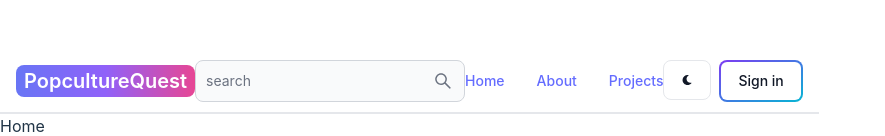
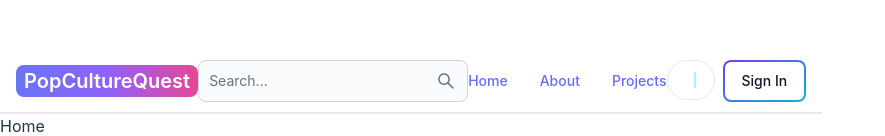
Before and after one commit to LaurentSauzetOff/blog, a React app in the folder client/: page / in a window 1280 px wide. Shown: the part 177-313 px from the top of the page, without its empty margins (0-885 px from the left). Built offline with nearby package versions, Linux system fonts and the light colour scheme; no server answers; the HTML template or start-up script is replaced by a standard one.

Commit message:
Updating header

```diff
--- a/client/src/components/Header.jsx
+++ b/client/src/components/Header.jsx
@@ -1,11 +1,53 @@
-import { Button, Navbar, TextInput } from "flowbite-react";
-import { Link, useLocation } from "react-router-dom";
+import { Avatar, Button, Dropdown, Navbar, TextInput } from "flowbite-react";
+import { Link, useLocation, useNavigate } from "react-router-dom";
 import { AiOutlineSearch } from "react-icons/ai";
-import { FaMoon } from "react-icons/fa";
+//import { FaMoon, FaSun } from "react-icons/fa";
+import { useSelector, useDispatch } from "react-redux";
+//import { toggleTheme } from "../redux/theme/themeSlice";
+import { signoutSuccess } from "../redux/user/userSlice";
+import { useEffect, useState } from "react";
 
 export default function Header() {
   const path = useLocation().pathname;
-  // const location = useLocation();
+  const location = useLocation();
+  const navigate = useNavigate();
+  const dispatch = useDispatch();
+  const { currentUser } = useSelector((state) => state.user);
+  //const { theme } = useSelector((state) => state.theme);
+  const [searchTerm, setSearchTerm] = useState("");
+
+  useEffect(() => {
+    const urlParams = new URLSearchParams(location.search);
+    const searchTermFromUrl = urlParams.get("searchTerm");
+    if (searchTermFromUrl) {
+      setSearchTerm(searchTermFromUrl);
+    }
+  }, [location.search]);
+
+  const handleSignout = async () => {
+    try {
+      const res = await fetch("/api/user/signout", {
+        method: "POST",
+      });
+      const data = await res.json();
+      if (!res.ok) {
+        console.log(data.message);
+      } else {
+        dispatch(signoutSuccess());
+      }
+    } catch (error) {
+      console.log(error.message);
+    }
+  };
+
+  const handleSubmit = (e) => {
+    e.preventDefault();
+    const urlParams = new URLSearchParams(location.search);
+    urlParams.set("searchTerm", searchTerm);
+    const searchQuery = urlParams.toString();
+    navigate(`/search?${searchQuery}`);
+  };
+
   return (
     <Navbar className="border-b-2">
       <Link
@@ -13,27 +55,59 @@ export default function Header() {
         className="self-center whitespace-nowrap text-sm sm:text-xl font-semibold dark:text-white"
       >
         <span className="px-2 py-1 bg-gradient-to-r from-indigo-500 via-purple-500 to-pink-500 rounded-lg text-white">
-          PopcultureQuest
+          PopCultureQuest
         </span>
+
       </Link>
-      <form>
+      <form onSubmit={handleSubmit}>
         <TextInput
           type="text"
-          placeholder="search"
+          placeholder="Search..."
           rightIcon={AiOutlineSearch}
           className="hidden lg:inline"
+          value={searchTerm}
+          onChange={(e) => setSearchTerm(e.target.value)}
         />
       </form>
       <Button className="w-12 h-10 lg:hidden" color="gray" pill>
         <AiOutlineSearch />
       </Button>
       <div className="flex gap-2 md:order-2">
-        <Button className="w-12 h-10 hidden sm:inline" color="gray">
-          <FaMoon />
+        <Button
+          className="w-12 h-10 hidden sm:inline"
+          color="gray"
+          pill
+          /* onClick={() => dispatch(toggleTheme())} */
+        >
+          {/* {theme === "light" ? <FaSun /> : <FaMoon />} */}
         </Button>
-        <Link to="sign-in">
-          <Button gradientDuoTone="purpleToBlue" outline>Sign in</Button>
-        </Link>
+        {currentUser ? (
+          <Dropdown
+            arrowIcon={false}
+            inline
+            label={
+              <Avatar alt="user" img={currentUser.profilePicture} rounded />
+            }
+          >
+            <Dropdown.Header>
+              <span className="block text-sm">@{currentUser.username}</span>
+              <span className="block text-sm font-medium truncate">
+                {currentUser.email}
+              </span>
+            </Dropdown.Header>
+            <Link to={"/dashboard?tab=profile"}>
+              <Dropdown.Item>Profile</Dropdown.Item>
+            </Link>
+            <Dropdown.Divider />
+            <Dropdown.Item onClick={handleSignout}>Sign out</Dropdown.Item>
+          </Dropdown>
+        ) : (
+          <Link to="/sign-in">
+            <Button gradientDuoTone="purpleToBlue" outline>
+              Sign In
+            </Button>
+          </Link>
+        )}
         <Navbar.Toggle />
       </div>
       <Navbar.Collapse>
```
